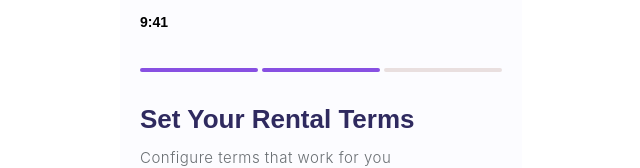
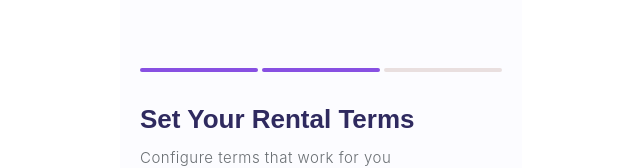
Before and after one commit to SalvSith/43523452234, a React (Create React App) app: page / in a window 1280 px wide. Shown: the top 168 px of the page, without its empty margins (319-959 px from the left). Built offline with nearby package versions, Linux system fonts and the light colour scheme.

Commit message:
Hide status bar time and icons with opacity-0

```diff
--- a/src/components/PricingDeposit.tsx
+++ b/src/components/PricingDeposit.tsx
@@ -595,8 +595,8 @@ const PricingDeposit: React.FC = () => {
       <div className="h-[100px] relative">
         {/* Status Bar */}
         <div className="h-11 flex items-center justify-between px-5">
-          <div className="text-sm font-semibold">9:41</div>
-          <div className="flex items-center gap-1">
+          <div className="text-sm font-semibold opacity-0">9:41</div>
+          <div className="flex items-center gap-1 opacity-0">
             <div className="w-4 h-3">{/* Signal bars */}</div>
             <div className="w-4 h-3">{/* WiFi */}</div>
             <div className="w-5 h-3">{/* Battery */}</div>
```
